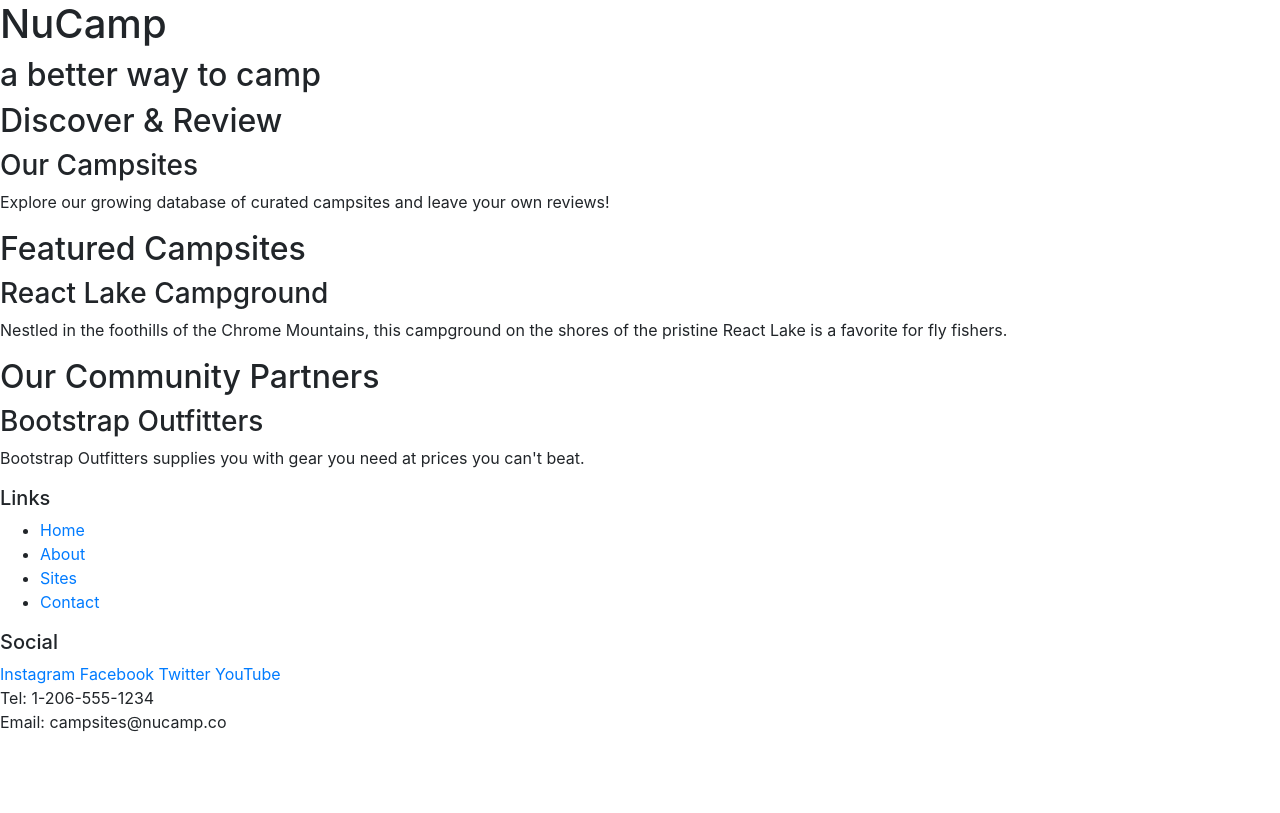
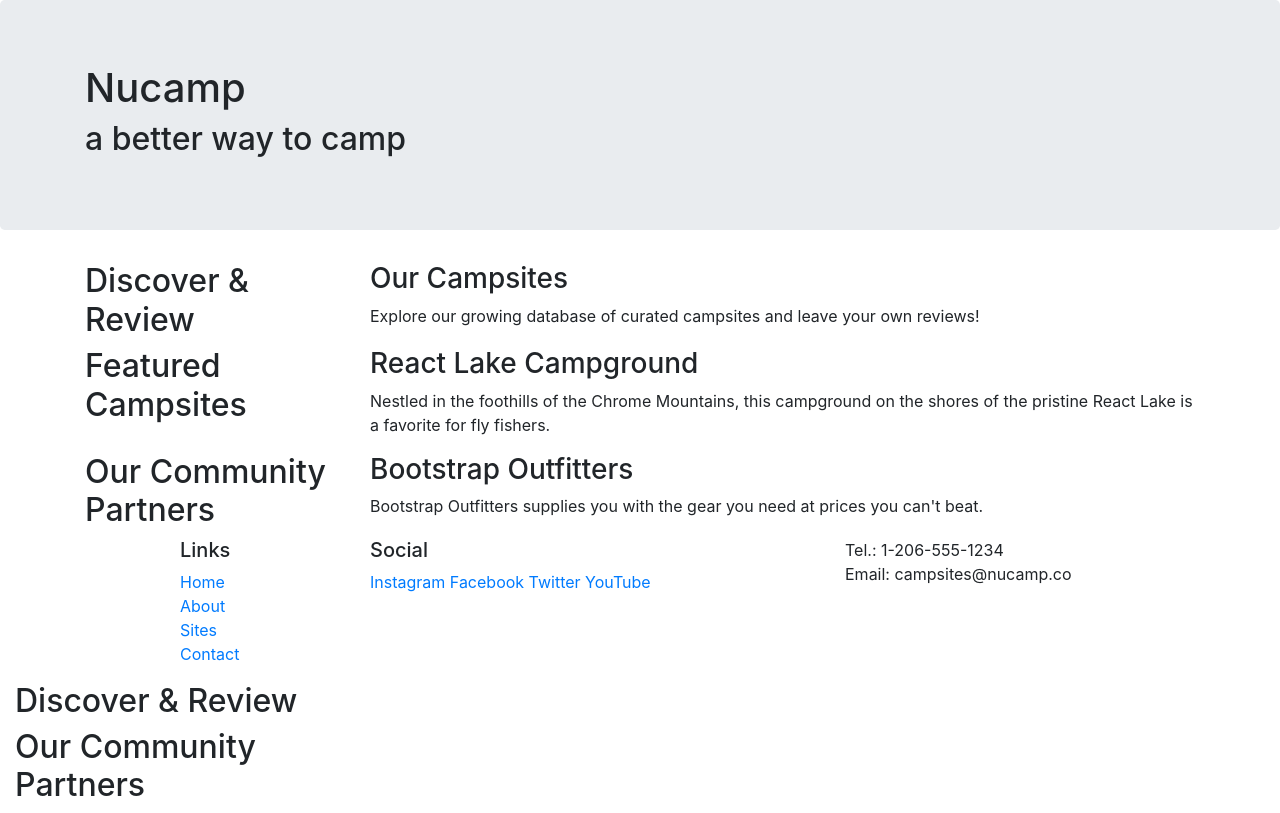
Before and after one commit to ajmeyers/first-bootstrap-project, a website: page index.html in a window 1280 px wide. Drawn offline with nearby package versions, Linux system fonts and the light colour scheme.

Commit message:
Bootstrap Grid

```diff
--- a/index.html
+++ b/index.html
@@ -14,54 +14,83 @@
 
 <body>
 
-    <header>
-        <div>
-            <h1>NuCamp</h1>
+    <header class="jumbotron">
+        <div class="container">
+            <div class="row">
+                <div class="col">
+                    <h1>Nucamp</h1>
                     <h2>a better way to camp</h2>
+                </div>
+            </div>
         </div>
     </header>
 
-    <div>
+    <div class="container">
+        <div class="row">
+            <div class="col-sm-4 col-md-3">
                 <h2>Discover & Review</h2>
+            </div>
+            <div class="col">
                 <h3>Our Campsites</h3>
                 <p>Explore our growing database of curated campsites and leave your own reviews!</p>
             </div>
-
-    <div>
-        <h2>Featured Campsites</h2>
-        <h3>React Lake Campground</h3>
-        <p>Nestled in the foothills of the Chrome Mountains, this campground on the shores of the pristine React Lake is
-            a favorite for fly fishers.</p>
         </div>
 
-    <div>
+        <div class="row">
+            <div class="col-sm-4 col-md-3">
+                <h2>Featured Campsites</h2>
+            </div>
+            <div class="col">
+                <h3>React Lake Campground</h3>
+                <p>Nestled in the foothills of the Chrome Mountains, this campground on the shores of the pristine React
+                    Lake is a favorite for fly fishers.</p>
+            </div>
+        </div>
+
+        <div class="row">
+            <div class="col-sm-4 col-md-3">
                 <h2>Our Community Partners</h2>
+            </div>
+            <div class="col">
                 <h3>Bootstrap Outfitters</h3>
-        <p>Bootstrap Outfitters supplies you with gear you need at prices you can't beat.</p>
+                <p>Bootstrap Outfitters supplies you with the gear you need at prices you can't beat.</p>
+            </div>
+        </div>
     </div>
 
     <footer>
-        <div>
+        <div class="container">
+            <div class="row">
+                <div class="col-4 col-sm-2 offset-1">
                     <h5>Links</h5>
-            <ul>
+                    <ul class="list-unstyled">
                         <li><a href="#">Home</a></li>
                         <li><a href="#">About</a></li>
                         <li><a href="#">Sites</a></li>
                         <li><a href="#">Contact</a></li>
                     </ul>
                 </div>
-        <div>
+                <div class="col-6 col-sm-5">
                     <h5>Social</h5>
                     <a href="http://instagram.com/">Instagram</a>
                     <a href="http://facebook.com/">Facebook</a>
                     <a href="http://twitter.com/">Twitter</a>
                     <a href="http://youtube.com/">YouTube</a>
                 </div>
-        <div>
-            Tel: 1-206-555-1234<br />
+                <div class="col-sm-4">
+                    Tel.: 1-206-555-1234<br />
                     Email: campsites@nucamp.co
                 </div>
+            </div>
+        </div>
     </footer>
+
+    <div class="col-sm-4 order-sm-last col-md-3">
+        <h2>Discover & Review</h2>
+    </div>
+    <div class="col-sm-4 order-sm-last col-md-3">
+        <h2>Our Community Partners</h2>
+    </div>
 
     <!-- jQuery must come first, then Popper.js, then the Bootstrap JavaScript plugins.-->
     <script src="node_modules/jquery/dist/jquery.slim.min.js"></script>
```
Lines whose indentation alone changed are shown as unchanged.
